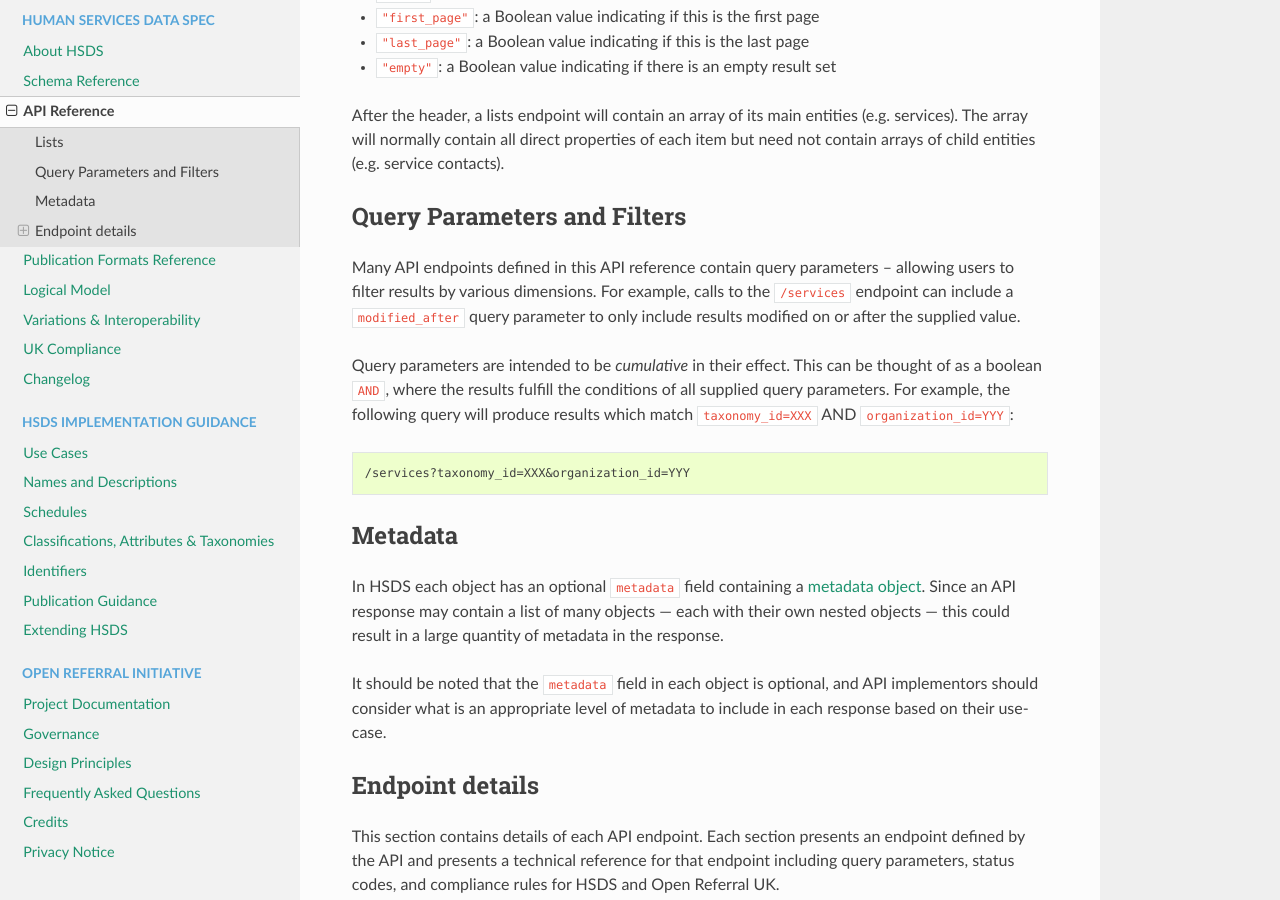
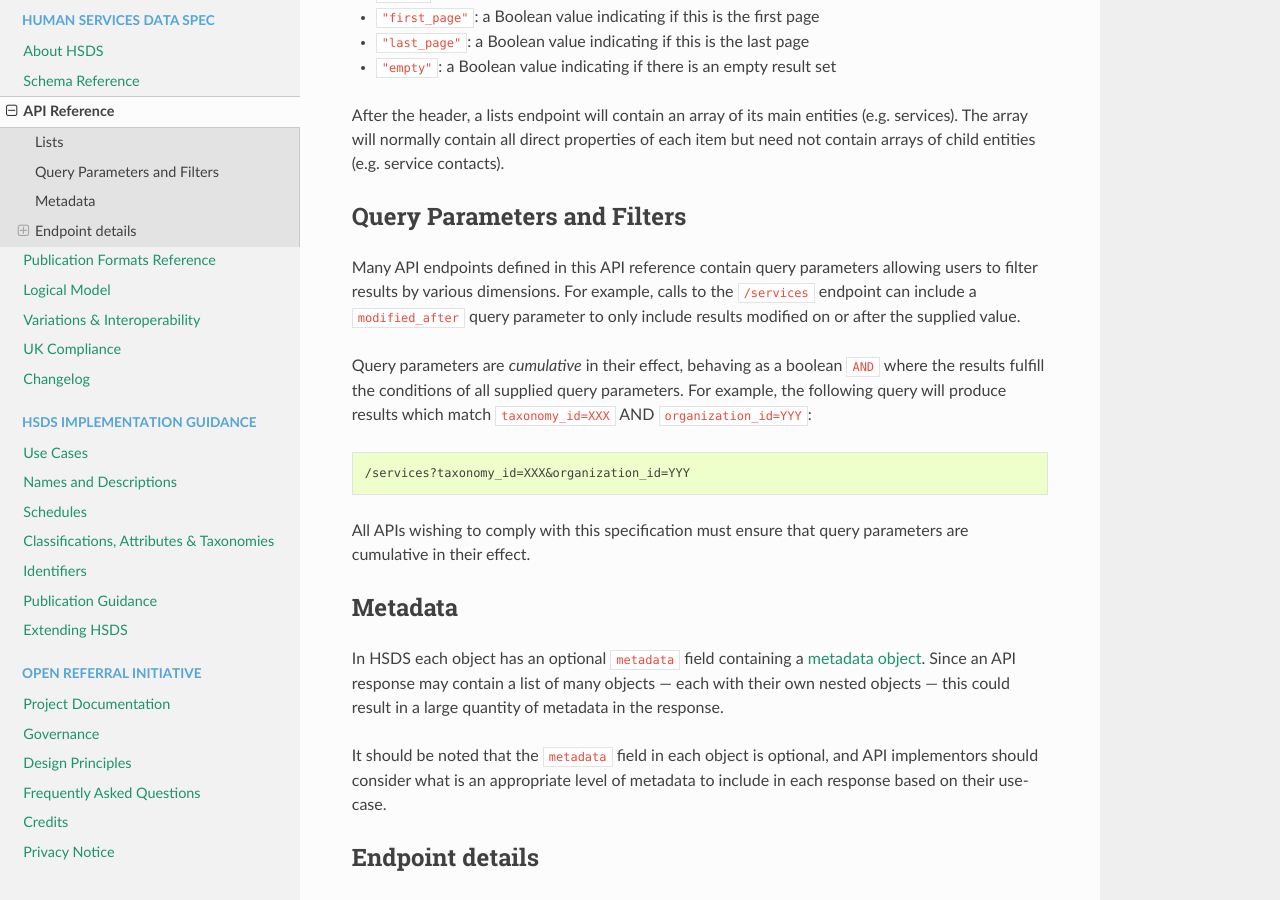
Before and after one commit to openreferral/specification, a Sphinx documentation site: the page built from docs/hsds/api_reference.md, in a window 1280 px wide and 900 px high, scrolled down 648 px. Built offline with Sphinx 7.4.7 and the Read the Docs theme 2.0.0, drawn with Linux system fonts in a browser that asks for light colours; a script that is not in the unit is left out; comment, search, counter and statistics services are not loaded.

Commit message:
Strengthened langauge to clarify that query parameters MUST be cumulative rather than just intended

````diff
--- a/docs/hsds/api_reference.md
+++ b/docs/hsds/api_reference.md
@@ -28,13 +28,15 @@
 
 ## Query Parameters and Filters
 
-Many API endpoints defined in this API reference contain query parameters &ndash; allowing users to filter results by various dimensions. For example, calls to the `/services` endpoint can include a  `modified_after` query parameter to only include results modified on or after the supplied value.
+Many API endpoints defined in this API reference contain query parameters allowing users to filter results by various dimensions. For example, calls to the `/services` endpoint can include a  `modified_after` query parameter to only include results modified on or after the supplied value.
 
-Query parameters are intended to be *cumulative* in their effect. This can be thought of as a boolean `AND`, where the results fulfill the conditions of all supplied query parameters. For example, the following query will produce results which match `taxonomy_id=XXX` AND `organization_id=YYY`:
+Query parameters are *cumulative* in their effect, behaving as a boolean `AND` where the results fulfill the conditions of all supplied query parameters. For example, the following query will produce results which match `taxonomy_id=XXX` AND `organization_id=YYY`:
 
 ```
 /services?taxonomy_id=XXX&organization_id=YYY
 ```
+
+All APIs wishing to comply with this specification must ensure that query parameters are cumulative in their effect.
 
 ## Metadata
 
````
